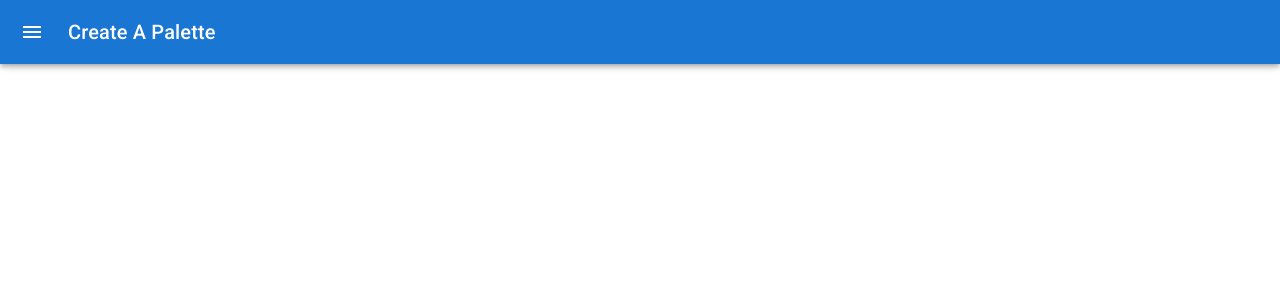
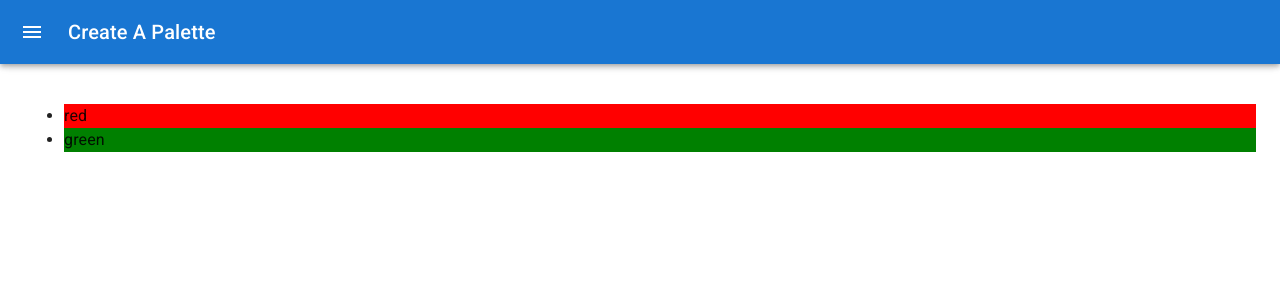
Before and after one commit to SayedShehata1/Colors-App, a React (Create React App) app: page /palette/new in a window 1280 px wide. Shown: the top 300 px of the page. Built offline with nearby package versions, Linux system fonts and the light colour scheme.

Commit message:
feat: :sparkles: Add Color Picker and connect to the Button

```diff
--- a/src/NewPaletteForm.js
+++ b/src/NewPaletteForm.js
@@ -1,3 +1,4 @@
+import * as React from "react";
 import ChevronLeftIcon from "@mui/icons-material/ChevronLeft";
 import MenuIcon from "@mui/icons-material/Menu";
 import MuiAppBar from "@mui/material/AppBar";
@@ -9,9 +10,11 @@
 import { styled } from "@mui/material/styles";
 import Toolbar from "@mui/material/Toolbar";
 import Typography from "@mui/material/Typography";
-import * as React from "react";
+import classNames from "classnames";
+import Button from "@mui/material/Button";
+import { ChromePicker } from "react-color";
 
-const drawerWidth = 240;
+const drawerWidth = 400;
 
 const Main = styled("main", { shouldForwardProp: (prop) => prop !== "open" })(
   ({ theme, open }) => ({
@@ -58,8 +61,10 @@
   justifyContent: "flex-end",
 }));
 
-export default function NewPaletteForm() {
+const NewPaletteForm = () => {
   const [open, setOpen] = React.useState(false);
+  const [currentColor, setCurrentColor] = React.useState("teal");
+  const [colors, setColors] = React.useState(["red", "green"]);
 
   const handleDrawerOpen = () => {
     setOpen(true);
@@ -67,6 +72,12 @@
 
   const handleDrawerClose = () => {
     setOpen(false);
+  };
+  const updateCurrentColor = (newColor) => {
+    setCurrentColor(newColor.hex);
+  };
+  const addNewColor = () => {
+    setColors([...colors, currentColor]);
   };
 
   return (
@@ -108,10 +119,46 @@
         </DrawerHeader>
         <Divider />
         {/* Content Goes Here */}
+
+        {/* Drawer Content */}
+
+        <Typography variant="h4">Design Your Palette</Typography>
+        <div>
+          <Button variant="contained" color="secondary">
+            Clear Palette
+          </Button>
+          <Button variant="contained" color="primary">
+            Random Color
+          </Button>
+        </div>
+
+        <ChromePicker
+          color={currentColor}
+          onChangeComplete={updateCurrentColor}
+        />
+        <Button
+          variant="contained"
+          color="primary"
+          style={{ backgroundColor: currentColor }}
+          onClick={addNewColor}
+        >
+          Add Color
+        </Button>
       </Drawer>
       <Main open={open}>
         <DrawerHeader />
+        <ul>
+          {colors.map((color) => {
+            return (
+              <li style={{ backgroundColor: color }} key={color}>
+                {color}
+              </li>
+            );
+          })}
+        </ul>
       </Main>
     </Box>
   );
-}
+};
+
+export default NewPaletteForm;
```
